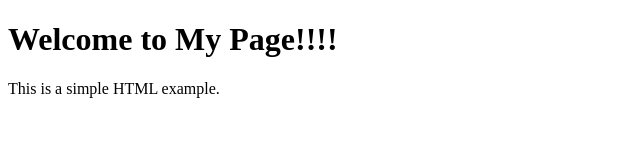
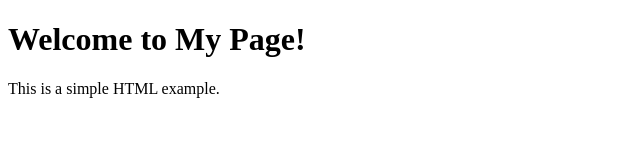
Before and after one commit to AndriiRohovenko/goit-js-hw-01, a plain HTML site: page index.html in a window 1280 px wide. Shown: the full height of the page, 0-640 px from the left. Drawn offline with Linux system fonts and the light colour scheme.

```diff
--- a/index.html
+++ b/index.html
@@ -6,7 +6,7 @@
     <title>My Page</title>
   </head>
   <body>
-    <h1>Welcome to My Page!!!!</h1>
+    <h1>Welcome to My Page!</h1>
     <p>This is a simple HTML example.</p>
   </body>
 </html>
```
